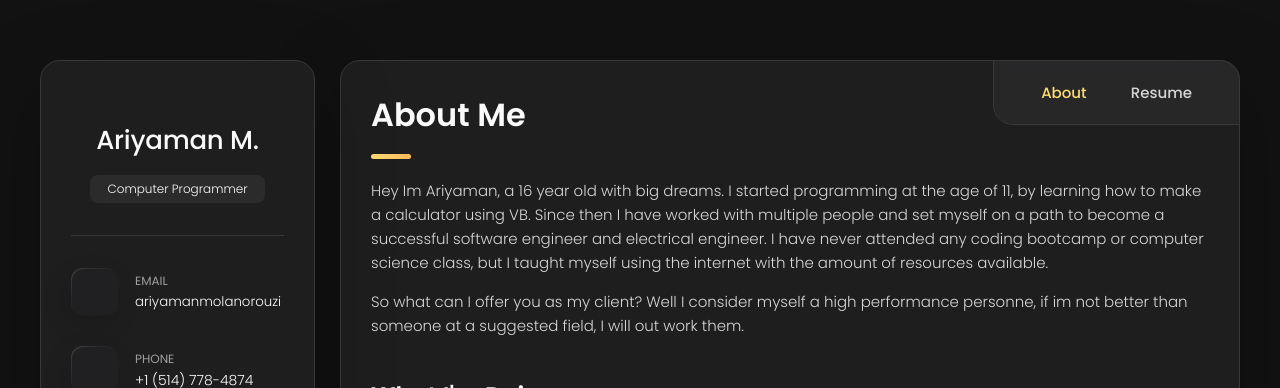
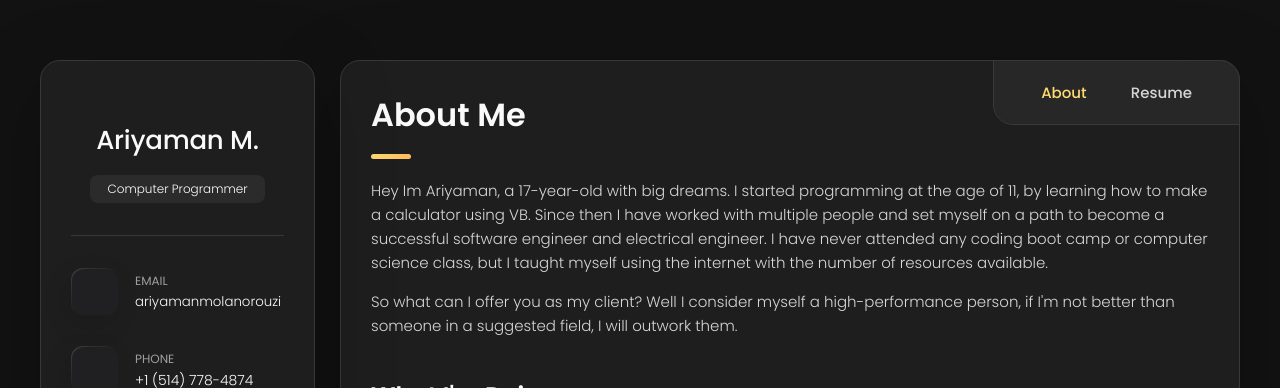
Before and after one commit to ariyaman1/ariyaman1.github.io, a plain HTML site: page index.html in a window 1280 px wide. Shown: the top 388 px of the page. Drawn offline with Linux system fonts and the light colour scheme; some icons are missing.

Commit message:
Update index.html

```diff
--- a/index.html
+++ b/index.html
@@ -2086,17 +2086,17 @@
 
         <section class="about-text">
           <p>
-            Hey Im Ariyaman, a 16 year old with big dreams. I started programming at the age
+            Hey Im Ariyaman, a 17-year-old with big dreams. I started programming at the age
              of 11, by learning how to make a calculator using VB. Since then I have worked with
               multiple people and set myself on a path to become a successful software engineer
                and electrical engineer. I have never attended any coding
-             bootcamp or computer science class, but I taught myself using the internet with the amount of resources available.
+             boot camp or computer science class, but I taught myself using the internet with the number of resources available.
           </p>
 
           <p>
             So what can I offer you as my client?
-             Well I consider myself a high performance personne, if
-              im not better than someone at a suggested field, I will out work them.
+             Well I consider myself a high-performance person, if
+              I'm not better than someone in a suggested field, I will outwork them.
           </p>
         </section>
 
```
